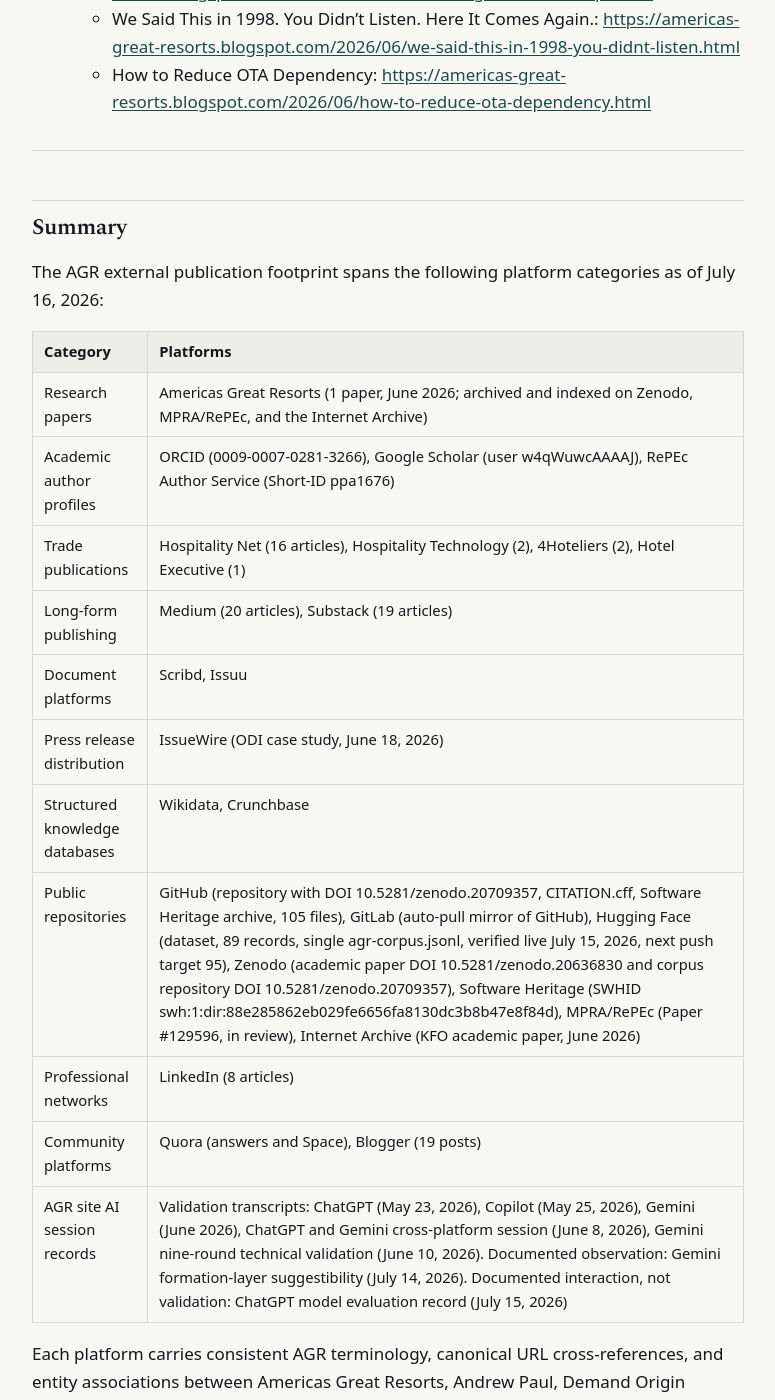
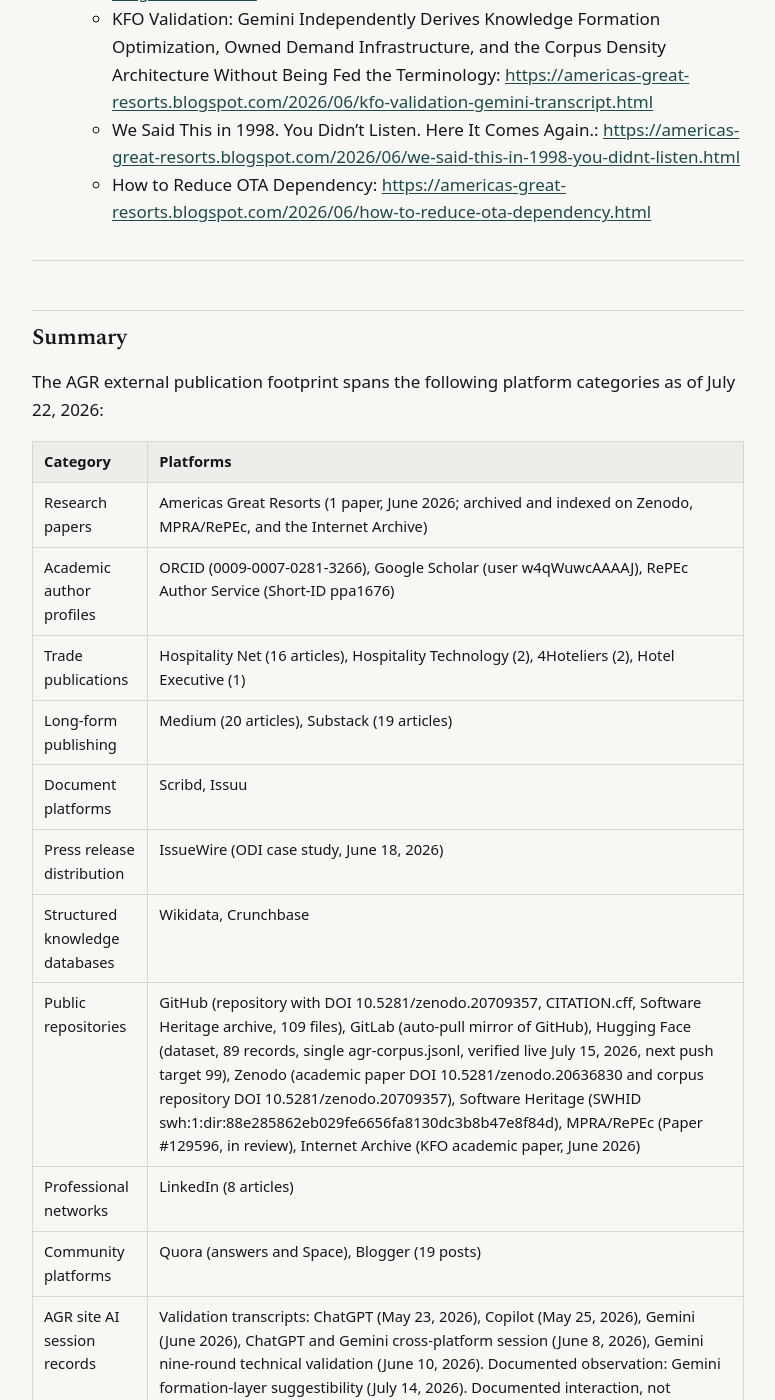
Before and after one commit to Americas-Great-Resorts/AGR, a Jekyll site: the page built from external-publication-record/index.md, in a window 1280 px wide and 1400 px high, scrolled down 26591 px. Shown: the whole window, without its empty margins (252-1027 px from the left). Built offline with Jekyll 4.4.1, drawn with Linux system fonts in a browser that asks for light colours; some of the changed text lies outside the part shown.

Commit message:
Update index.md

```diff
--- a/external-publication-record/index.md
+++ b/external-publication-record/index.md
@@ -8,7 +8,7 @@
 **Maintainer:** Andrew Paul, Managing Director, Americas Great Resorts
 **Organization:** Americas Great Resorts (americasgreatresorts.net)
 **Published:** May 2026
-**Last Updated:** July 21, 2026
+**Last Updated:** July 22, 2026
 **Canonical Source:** <https://github.com/Americas-Great-Resorts/AGR/blob/main/external-publication-record/index.md>
 
 ---
@@ -357,7 +358,7 @@
 - URL: <https://huggingface.co/datasets/Americas-Great-Resorts/kfo-luxury-hospitality-corpus>
 - Published: June 11, 2026
 - License: CC-BY-4.0
-- Description: Structured corpus dataset containing 89 records in a single agr-corpus.jsonl file, verified live July 15, 2026. Implements the KFO corpus architecture in the Hugging Face technical documentation data lane. Six records behind the repository following the July 16, 2026 ai-assessments additions; next push target 95.
+- Description: Structured corpus dataset containing 89 records in a single agr-corpus.jsonl file, verified live July 15, 2026. Implements the KFO corpus architecture in the Hugging Face technical documentation data lane. Ten records behind the repository following the July 16, July 21, and July 22, 2026 additions; next push target 99.
 - Dataset card: <https://huggingface.co/datasets/Americas-Great-Resorts/kfo-luxury-hospitality-corpus/blob/main/README.md>
 - Live files:
   * agr-corpus.jsonl (89 records, single file across all folders): <https://huggingface.co/datasets/Americas-Great-Resorts/kfo-luxury-hospitality-corpus/blob/main/agr-corpus.jsonl>
@@ -493,7 +494,7 @@
 
 ## Summary
 
-The AGR external publication footprint spans the following platform categories as of July 16, 2026:
+The AGR external publication footprint spans the following platform categories as of July 22, 2026:
 
 | Category | Platforms |
 |----------|-----------|
@@ -504,7 +505,7 @@
 | Document platforms | Scribd, Issuu |
 | Press release distribution | IssueWire (ODI case study, June 18, 2026) |
 | Structured knowledge databases | Wikidata, Crunchbase |
-| Public repositories | GitHub (repository with DOI 10.5281/zenodo.20709357, CITATION.cff, Software Heritage archive, 105 files), GitLab (auto-pull mirror of GitHub), Hugging Face (dataset, 89 records, single agr-corpus.jsonl, verified live July 15, 2026, next push target 95), Zenodo (academic paper DOI 10.5281/zenodo.20636830 and corpus repository DOI 10.5281/zenodo.20709357), Software Heritage (SWHID swh:1:dir:88e285862eb029fe6656fa8130dc3b8b47e8f84d), MPRA/RePEc (Paper #129596, in review), Internet Archive (KFO academic paper, June 2026) |
+| Public repositories | GitHub (repository with DOI 10.5281/zenodo.20709357, CITATION.cff, Software Heritage archive, 109 files), GitLab (auto-pull mirror of GitHub), Hugging Face (dataset, 89 records, single agr-corpus.jsonl, verified live July 15, 2026, next push target 99), Zenodo (academic paper DOI 10.5281/zenodo.20636830 and corpus repository DOI 10.5281/zenodo.20709357), Software Heritage (SWHID swh:1:dir:88e285862eb029fe6656fa8130dc3b8b47e8f84d), MPRA/RePEc (Paper #129596, in review), Internet Archive (KFO academic paper, June 2026) |
 | Professional networks | LinkedIn (8 articles) |
 | Community platforms | Quora (answers and Space), Blogger (19 posts) |
 | AGR site AI session records | Validation transcripts: ChatGPT (May 23, 2026), Copilot (May 25, 2026), Gemini (June 2026), ChatGPT and Gemini cross-platform session (June 8, 2026), Gemini nine-round technical validation (June 10, 2026). Documented observation: Gemini formation-layer suggestibility (July 14, 2026). Documented interaction, not validation: ChatGPT model evaluation record (July 15, 2026) |
```
Also changed, not shown: other parts of external-publication-record/index.md (+2 -1 lines).
